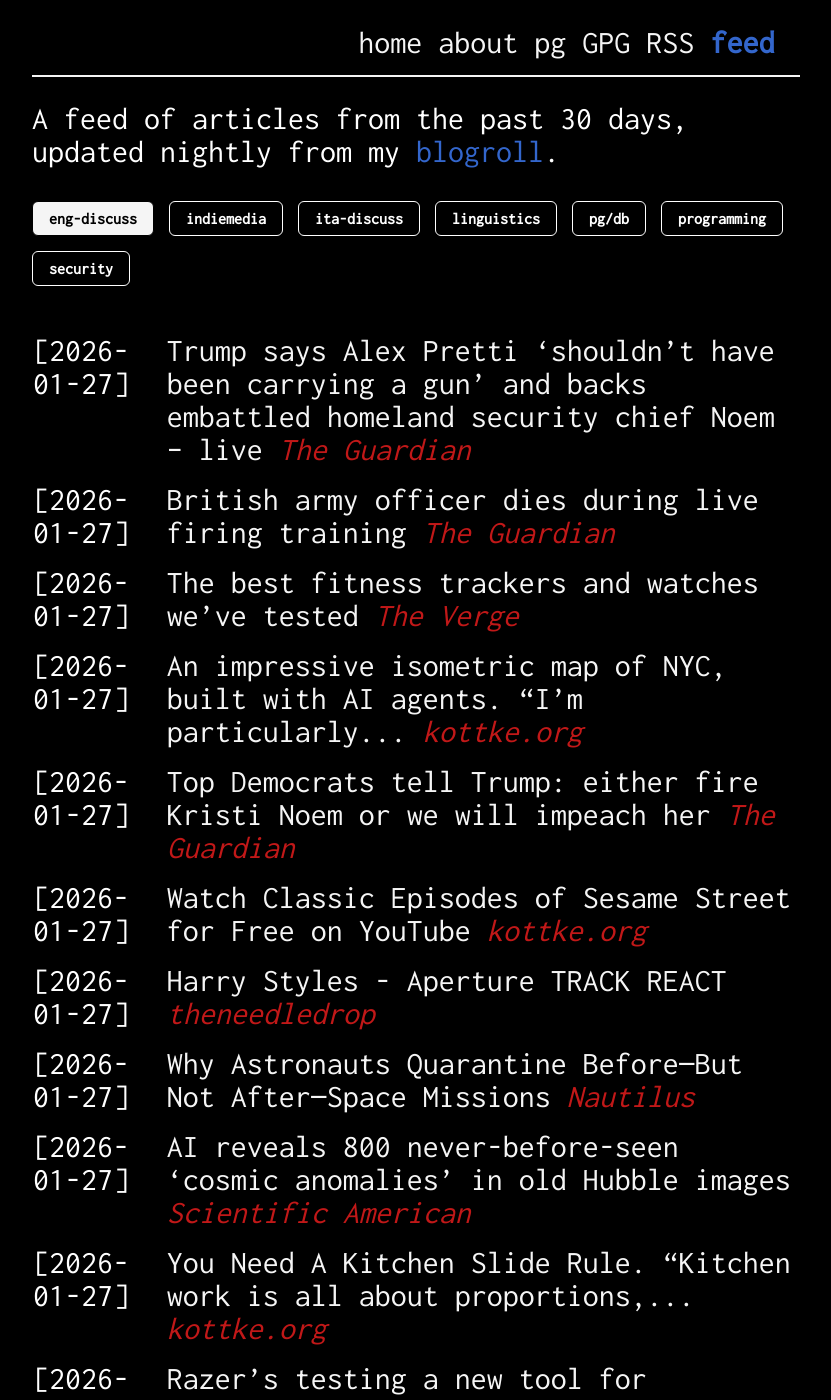
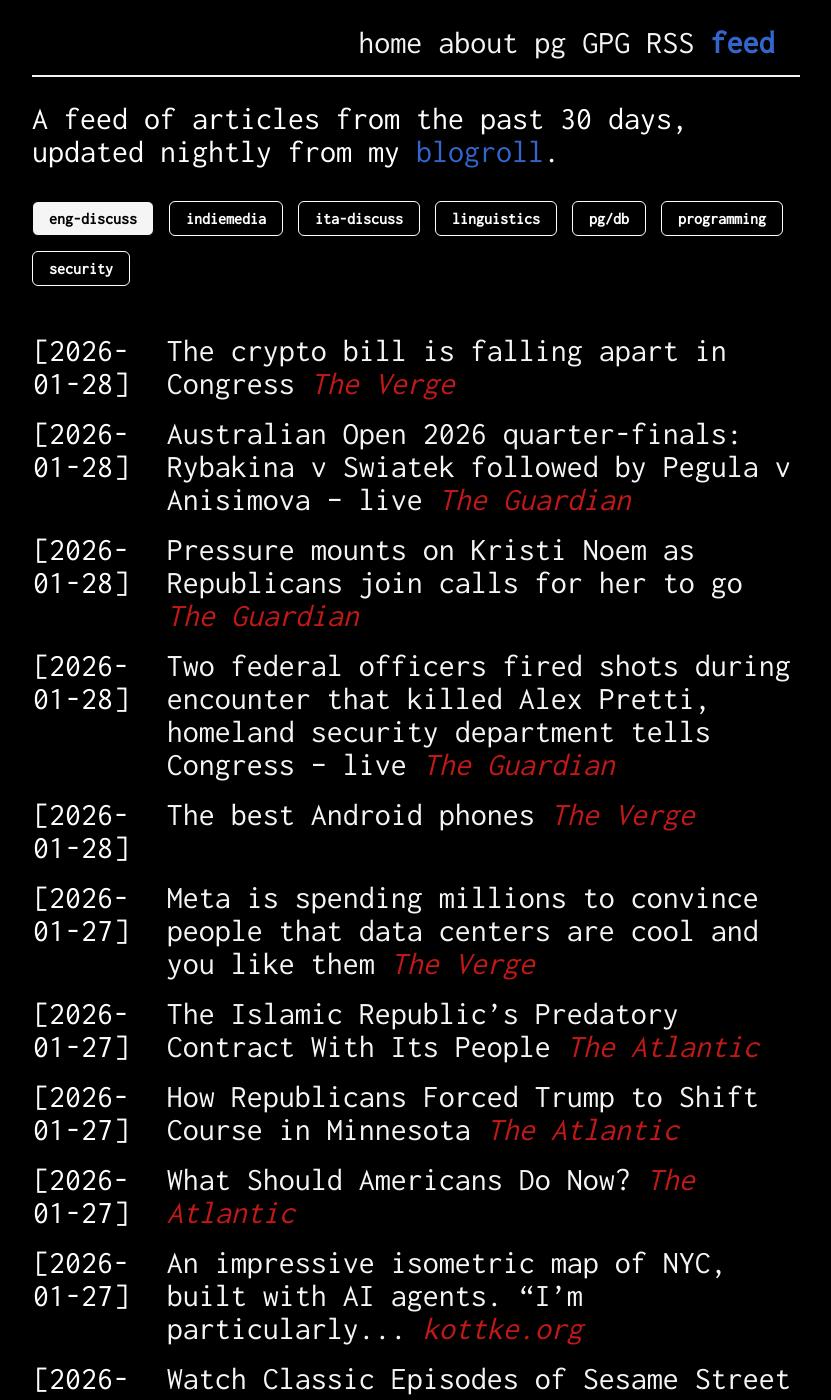
Before and after one commit to giulianopz/giulianopz.github.io, a Jekyll site: the page built from feed.html, in a window 1280 px wide and 1400 px high. Shown: the whole window, without its empty margins (224-1055 px from the left). Built offline with Jekyll 4.4.1, drawn with Linux system fonts in a browser that asks for light colours; nearby versions of some CDN libraries; some of the changed text lies outside the part shown.

Commit message:
chore: update feed.yaml

```diff
--- a/_data/feed.yaml
+++ b/_data/feed.yaml
@@ -1,24 +1,44 @@
 eng-discuss:
+    - blogName: The Verge
+      title: The crypto bill is falling apart in Congress
+      url: https://www.theverge.com/column/868941/clarity-act-congress-shutdown
+      published: 2026-01-28T01:09:33Z
     - blogName: The Guardian
-      title: Trump says Alex Pretti ‘shouldn’t have been carrying a gun’ and backs embattled homeland security chief Noem – live
+      title: 'Australian Open 2026 quarter-finals: Rybakina v Swiatek followed by Pegula v Anisimova – live'
+      url: https://www.theguardian.com/sport/live/2026/jan/28/australian-open-2026-quarter-finals-rybakina-v-swiatek-pegula-v-anisimova-live-updates-tennis-
+      published: 2026-01-28T01:04:52Z
+    - blogName: The Guardian
+      title: Pressure mounts on Kristi Noem as Republicans join calls for her to go
+      url: https://www.theguardian.com/us-news/2026/jan/27/democrats-call-to-fire-kristi-noem
+      published: 2026-01-28T00:54:56Z
+    - blogName: The Guardian
+      title: Two federal officers fired shots during encounter that killed Alex Pretti, homeland security department tells Congress – live
       url: https://www.theguardian.com/us-news/live/2026/jan/27/gregory-bovino-tim-walz-donald-trump-minnesota-minneapolis-ice-alex-pretti-us-politics-live-news
-      published: 2026-01-27T21:55:50Z
-    - blogName: The Guardian
-      title: British army officer dies during live firing training
-      url: https://www.theguardian.com/uk-news/2026/jan/27/british-army-officer-dies-during-live-firing-training
-      published: 2026-01-27T21:53:12Z
+      published: 2026-01-28T00:54:13Z
     - blogName: The Verge
-      title: The best fitness trackers and watches we’ve tested
-      url: https://www.theverge.com/22985108/best-fitness-tracker
-      published: 2026-01-27T21:51:15Z
+      title: The best Android phones
+      url: https://www.theverge.com/23674658/best-android-phone
+      published: 2026-01-28T00:27:47Z
+    - blogName: The Verge
+      title: Meta is spending millions to convince people that data centers are cool and you like them
+      url: https://www.theverge.com/news/869008/meta-data-centers-ad-campaign
+      published: 2026-01-27T23:53:53Z
+    - blogName: The Atlantic
+      title: The Islamic Republic’s Predatory Contract With Its People
+      url: https://www.theatlantic.com/international/2026/01/iran-regime-predatory-contract/685782/?utm_source=feed
+      published: 2026-01-27T23:39:02Z
+    - blogName: The Atlantic
+      title: How Republicans Forced Trump to Shift Course in Minnesota
+      url: https://www.theatlantic.com/politics/2026/01/alex-pretti-shooting-trump-ice-minneapolis/685780/?utm_source=feed
+      published: 2026-01-27T22:35:14Z
+    - blogName: The Atlantic
+      title: What Should Americans Do Now?
+      url: https://www.theatlantic.com/ideas/2026/01/minneapolis-ice-protests-democracy/685778/?utm_source=feed
+      published: 2026-01-27T22:21:04Z
     - blogName: kottke.org
       title: ' An impressive isometric map of NYC, built with AI agents. &#8220;I&#8217;m particularly... '
       url: https://kottke.org/26/01/0048241-an-impressive-isometric-m
       published: 2026-01-27T21:49:30Z
-    - blogName: The Guardian
-      title: 'Top Democrats tell Trump: either fire Kristi Noem or we will impeach her'
-      url: https://www.theguardian.com/us-news/2026/jan/27/democrats-call-to-fire-kristi-noem
-      published: 2026-01-27T21:05:59Z
     - blogName: kottke.org
       title: ' Watch Classic Episodes of Sesame Street for Free on YouTube '
       url: https://kottke.org/26/01/watch-classic-episodes-of-sesame-street-for-free-on-youtube
@@ -39,26 +59,10 @@
       title: ' You Need A Kitchen Slide Rule. &#8220;Kitchen work is all about proportions,... '
       url: https://kottke.org/26/01/0048212-you-need-a-kitchen-slide
       published: 2026-01-27T19:50:36Z
-    - blogName: The Verge
-      title: Razer’s testing a new tool for customizing its keyboards in your browser
-      url: https://www.theverge.com/tech/868843/razer-synapse-web-beta-browser-chromium-configure-settings
-      published: 2026-01-27T19:38:19Z
-    - blogName: The Atlantic
-      title: A Reckoning for the Tech Right
-      url: https://www.theatlantic.com/technology/2026/01/minneapolis-reckoning-tech-right/685781/?utm_source=feed
-      published: 2026-01-27T19:10:00Z
-    - blogName: The Verge
-      title: Amazon shutters all of its physical Go and Fresh stores
-      url: https://www.theverge.com/news/868800/amazon-go-and-fresh-stores-closed
-      published: 2026-01-27T18:55:55Z
     - blogName: Nautilus
       title: What Exactly Is a Superfood Anyway?
       url: https://nautil.us/what-exactly-is-a-superfood-anyway-1263940/
       published: 2026-01-27T17:30:00Z
-    - blogName: The Atlantic
-      title: <em>Half His Age</em> Isn’t At All What It Seems
-      url: https://www.theatlantic.com/culture/2026/01/half-his-age-jennette-mccurdy-book-review-desire-consumption/685777/?utm_source=feed
-      published: 2026-01-27T17:22:00Z
     - blogName: phys.org
       title: Green H₂ from water splitting via unique two-dimensional photocatalysts
       url: https://phys.org/news/2026-01-green-unique-dimensional-photocatalysts.html
@@ -71,10 +75,6 @@
       title: A peek inside the clockwork that drives embryonic body patterning
       url: https://phys.org/news/2026-01-peek-clockwork-embryonic-body-patterning.html
       published: 2026-01-27T17:00:01Z
-    - blogName: The Atlantic
-      title: Never Fight Alone
-      url: https://www.theatlantic.com/ideas/2026/01/nato-allies-combat-loyalty/685757/?utm_source=feed
-      published: 2026-01-27T17:00:00Z
     - blogName: The Public Domain Review
       title: |
         Autobiography of a “Jeep” (1943)
@@ -186,11 +186,15 @@
       title: 'Unforced variations: Jan 2026'
       url: https://www.realclimate.org/index.php/archives/2026/01/unforced-variations-jan-2026/?utm_source=rss&utm_medium=rss&utm_campaign=unforced-variations-jan-2026
       published: 2026-01-01T16:57:36Z
-    - blogName: Kirsten Dirksen
-      title: Got factory ruin. Now builds Nordic prefab homes with industrial precision
-      url: https://www.youtube.com/watch?v=oxWXMInZm-g
-      published: 2025-12-29T00:50:12Z
 indiemedia:
+    - blogName: Osservatorio Repressione
+      title: 'Torino, 28 gennaio 1973: Arrestati 10 militanti di Lotta Continua'
+      url: https://www.osservatoriorepressione.info/torino-28-gennaio-1973-arrestati-10-militanti-lotta-continua/
+      published: 2026-01-27T23:01:44Z
+    - blogName: Il Post
+      title: Nei Paesi Bassi è stato trovato un accordo per creare un governo, tre mesi dopo le elezioni
+      url: https://www.ilpost.it/2026/01/27/paesi-bassi-accordo-governo-rob-jetten/
+      published: 2026-01-27T22:39:22Z
     - blogName: Il Post
       title: L’aeroporto di Vilnius, in Lituania, è stato di nuovo chiuso a causa dell’incursione di alcuni palloni aerostatici dalla Bielorussia
       url: https://www.ilpost.it/2026/01/27/aeroporto-vilnius-chiuso-palloni-aerostatici-bielorussia/
@@ -203,22 +207,18 @@
       title: A Niscemi si preparano per una lunga emergenza
       url: https://www.ilpost.it/2026/01/27/niscemi-emergenza-frana-cosa-succede/
       published: 2026-01-27T20:16:43Z
-    - blogName: Il Post
-      title: Il governo ha chiarito che ruolo avrà l’ICE alle Olimpiadi
-      url: https://www.ilpost.it/2026/01/27/governo-dichiarazione-ice-olimpiadi-stati-uniti/
-      published: 2026-01-27T19:15:50Z
+    - blogName: Internazionale
+      title: Winter storm kills dozens as cold lingers in central and eastern U.S
+      url: https://www.internazionale.it/ultime-notizie-reuters/2026/01/27/winter-storm-kills-dozens-as-cold-lingers-in-central-and-eastern-u-s
+      published: 2026-01-27T19:38:23Z
+    - blogName: Internazionale
+      title: Evidence contradicts Trump immigration officials’ accounts of violent encounters
+      url: https://www.internazionale.it/ultime-notizie-reuters/2026/01/27/evidence-contradicts-trump-immigration-officials-accounts-of-violent-encounters
+      published: 2026-01-27T19:07:38Z
     - blogName: Internazionale
       title: Israel plans large camp for Palestinians in southern Gaza, retired general says
       url: https://www.internazionale.it/ultime-notizie-reuters/2026/01/27/israel-plans-large-camp-for-palestinians-in-southern-gaza-retired-general-says
       published: 2026-01-27T18:29:29Z
-    - blogName: Internazionale
-      title: French government survives no-confidence votes on expenditure part of 2026 budget
-      url: https://www.internazionale.it/ultime-notizie-reuters/2026/01/27/french-government-survives-no-confidence-votes-on-expenditure-part-of-2026-budget
-      published: 2026-01-27T18:27:56Z
-    - blogName: Internazionale
-      title: Israeli president to meet Bondi Beach shooting families during Australia trip
-      url: https://www.internazionale.it/ultime-notizie-reuters/2026/01/27/israeli-president-to-meet-bondi-beach-shooting-families-during-australia-trip
-      published: 2026-01-27T18:18:08Z
     - blogName: Fascinazione
       title: Sono dodici le vittime dell'Ice in quattro mesi
       url: http://www.fascinazione.info/2026/01/sono-dodici-le-vittime-dellice-in.html
@@ -275,10 +275,6 @@
       title: Quello che l’industria petrolchimica europea non dice sul riciclo “chimico” della plastica
       url: https://altreconomia.it/quello-che-lindustria-petrolchimica-europea-non-dice-sul-riciclo-chimico-della-plastica/
       published: 2026-01-26T23:01:37Z
-    - blogName: Osservatorio Repressione
-      title: '27 gennaio 1945: L‘ Armata Rossa libera Auschwitz'
-      url: https://www.osservatoriorepressione.info/27-gennaio-1945-l-armata-rossa-libera-auschwitz/
-      published: 2026-01-26T23:01:33Z
     - blogName: Jacobin Italia
       title: L’instabile pareggio di Davos
       url: https://jacobinitalia.it/linstabile-pareggio-di-davos/
@@ -352,6 +348,10 @@
       url: https://www.romattiva.org/presidioambasciatausa-3-1/
       published: 2026-01-03T15:06:51Z
 ita-discuss:
+    - blogName: Carmilla Online
+      title: 'ESCLUSIVO Velia Titta Matteotti indagata per vilipendio delle autorità: «Votate NO al referendum, fatelo per Giaki. Un bacio all’Italia proprio d’amore»'
+      url: https://www.carmillaonline.com/2026/01/28/esclusivo-velia-titta-matteotti-indagata-per-vilipendio-delle-autorita-votate-no-al-referendum-fatelo-per-giaki-un-bacio-allitalia-proprio-damore/
+      published: 2026-01-27T23:01:13Z
     - blogName: Effimera
       title: 'Negri oltre Negri (II) | Forma stato, potere costituente e Impero nel regime di guerra globale. Call per convegno a Salerno: 18-19 giugno 2026'
       url: https://effimera.org/negri-oltre-negri-ii-forma-stato-potere-costituente-e-impero-nel-regime-di-guerra-globale-call-per-convegno-a-salerno-18-19-giugno-2026/
@@ -544,10 +544,6 @@
       title: Meno insegnanti, più metal detector
       url: http://leonardo.blogspot.com/2026/01/meno-insegnanti-piu-metal-detector.html
       published: 2026-01-24T21:27:00.003Z
-    - blogName: Carmilla Online
-      title: Gruppo di famiglia in un prisma
-      url: https://www.carmillaonline.com/2026/01/24/gruppo-di-famiglia-in-un-prisma/
-      published: 2026-01-24T21:00:52Z
     - blogName: Ippolita
       title: Relazioni postumane e algoritmi queer Presentazione del libro alla libreria Anarres Mercoledi 28 febbraio
       url: https://www.ippolita.net/relazioni-postumane-e-algoritmi-queer-presentazione-del-libro-alla-libreria-anarres-mercoledi-28-febbraio/
@@ -770,6 +766,10 @@
       url: https://dlc.hypotheses.org/4188
       published: 2026-01-11T14:39:17Z
 pg/db:
+    - blogName: Metadata
+      title: 'CockroachDB Serverless: Sub-second Scaling from Zero with Multi-region Cluster Virtualization'
+      url: https://muratbuffalo.blogspot.com/2026/01/cockroachdb-serverless-sub-second.html
+      published: 2026-01-27T23:54:00Z
     - blogName: All Things Distributed
       title: Education is not one-size-fits-all for the latest CTO Fellows
       url: https://www.allthingsdistributed.com/2026/01/education-cohort.html?utm_campaign=inbound&utm_source=rss
@@ -878,10 +878,6 @@
       title: How I got started with DBtune (& why we chose Postgres) with Luigi Nardi
       url: https://share.transistor.fm/s/94238685
       published: 2026-01-16T19:17:27Z
-    - blogName: Metadata
-      title: Rethinking the University in the Age of AI
-      url: https://muratbuffalo.blogspot.com/2026/01/rethinking-university-in-age-of-ai.html
-      published: 2026-01-16T18:47:00Z
     - blogName: postgres.fm
       title: RegreSQL
       url: https://share.transistor.fm/s/e134b670
@@ -1027,6 +1023,10 @@
       title: Forcing a Go generic type to be a pointer type (and some challenges)
       url: https://utcc.utoronto.ca/~cks/space/blog/programming/GoGenericTypeIsPointer
       published: 2026-01-27T04:48:16Z
+    - blogName: matklad
+      title: make.ts
+      url: https://matklad.github.io/2026/01/27/make-ts.html
+      published: 2026-01-27T00:00:00Z
     - blogName: Steve Klabnik
       title: The most important thing when working with LLMs
       url: https://steveklabnik.com/writing/the-most-important-thing-when-working-with-llms/
@@ -1034,6 +1034,10 @@
     - blogName: Julia Evans
       title: Some notes on starting to use Django
       url: https://jvns.ca/blog/2026/01/27/some-notes-on-starting-to-use-django/
+      published: 2026-01-27T00:00:00Z
+    - blogName: jsbarretto
+      title: My telnet contribution
+      url: https://blog.jsbarretto.com/post/telnet
       published: 2026-01-27T00:00:00Z
     - blogName: Ardan Labs
       title: Kubernetes Memory Limits and Go
@@ -1475,10 +1479,6 @@
       title: Conditions in the Intel 8087 floating-point chip's microcode
       url: http://www.righto.com/2025/12/8087-microcode-conditions.html
       published: 2025-12-30T18:00:00Z
-    - blogName: matklad
-      title: Memory Safety Is ...
-      url: https://matklad.github.io/2025/12/30/memory-safety-is.html
-      published: 2025-12-30T00:00:00Z
 'security ':
     - blogName: 'The Register - Security: Cyber-crime'
       title: 'Let them eat sourdough: ShinyHunters claims Panera Bread as stolen credentials victim'
```
